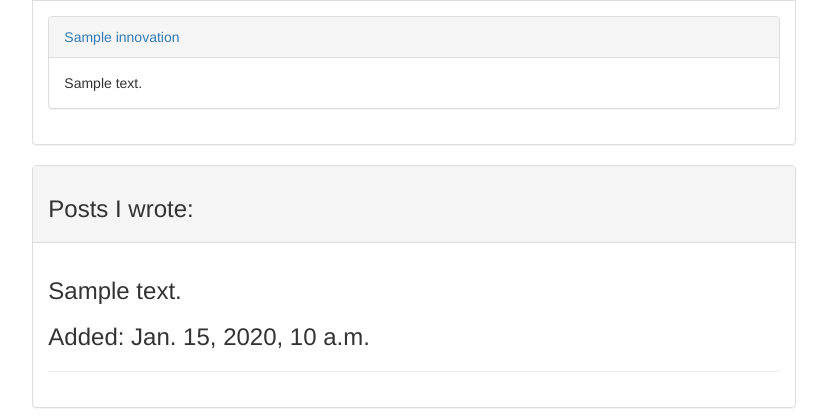
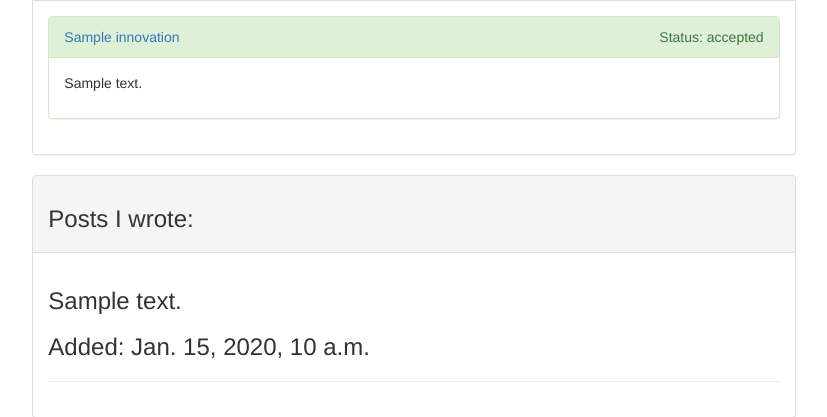
Before and after one commit to maciej3031/apsi_innovations, a Django app: template apsi_innovations/templates/innovations/student_employee_profile_view.html in a window 1280 px wide. Shown: the part 405-822 px from the top of the page, without its empty margins (226-1053 px from the left). Run offline with Django 3.2, Linux system fonts and the light colour scheme; the template is opened without the code that fills it: most values are stand-ins (such as "Sample title", 1, 10 or a date in 2020); some libraries are stand-ins or nearby versions.

Commit message:
Innovations status color

```diff
--- a/apsi_innovations/templates/innovations/student_employee_profile_view.html
+++ b/apsi_innovations/templates/innovations/student_employee_profile_view.html
@@ -8,14 +8,30 @@
             </div>
     <div class ="panel-body">
     {% for innovation in innovations %}
+        {% if innovation.status == "blocked" or innovation.status == "rejected" %}
+        <div class="panel panel-danger">
+						{% endif %}
+            {% if innovation.status == "in_replenishment" %}
+        <div class="panel panel-warning">
+						{% endif %}
+            {% if innovation.status == "voting" %}
+        <div class="panel panel-info">
+						{% endif %}
+            {% if innovation.status == "accepted" %}
+        <div class="panel panel-success">
+						{% endif %}
+            {% if innovation.status == "suspended" or innovation.status == "pensding" %}
         <div class="panel panel-default">
-			<div class ="panel-heading">
-				<a href="../innovation_details/{{innovation.id}}/">{{ innovation.subject }}</a>
+						{% endif %}
+			<div class ="panel-heading ">
+				<a href="../innovation_details/{{innovation.id}}/">{{ innovation.subject }} </a>  <p class="pull-right">Status: {{innovation.status}}</p>
 			</div>
 			<div class ="panel-body">
-				{{ innovation.description }}
+
+                <p>{{ innovation.description }}</p>
 			</div>
 		</div>
+
     {% endfor %}
     </div>
 </div>
```
